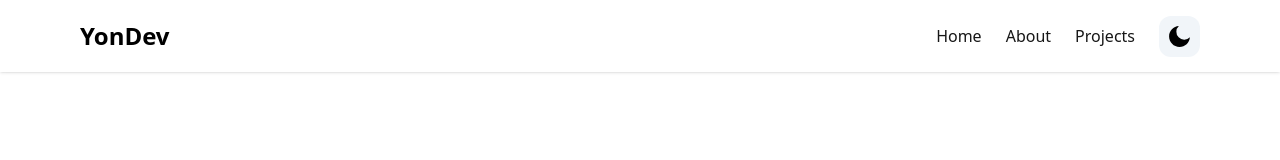
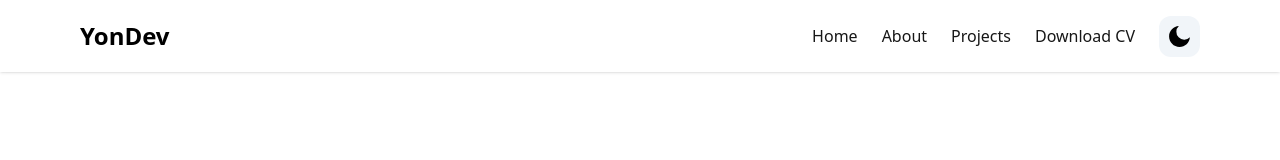
Before and after one commit to RianIhsan/MyWeb, a Next.js app: page / in a window 1280 px wide. Shown: the top 160 px of the page. Built offline with nearby package versions, Linux system fonts and the light colour scheme.

Commit message:
Add Nav | Download CV

```diff
--- a/components/Navbar.tsx
+++ b/components/Navbar.tsx
@@ -1,7 +1,7 @@
+
 "use client" // this is a client component
 import React from "react"
 import { useState } from "react"
-import { Link } from "react-scroll/modules"
 import { usePathname } from "next/navigation"
 import { useTheme } from "next-themes"
 import { RiMoonFill, RiSunLine } from "react-icons/ri"
@@ -10,6 +10,8 @@ import { IoMdMenu, IoMdClose } from "react-icons/io"
 interface NavItem {
   label: string
   page: string
+  external?: boolean
+  link?: string
 }
 
 const NAV_ITEMS: Array<NavItem> = [
@@ -25,6 +27,11 @@ const NAV_ITEMS: Array<NavItem> = [
     label: "Projects",
     page: "projects",
   },
+  {
+    label: "Download CV",
+    external: true,
+    link: "https://drive.google.com/file/d/1sYsbQQTrrfZG7D15MQCtg-tVKg-s2qrX/view",
+  },
 ]
 
 export default function Navbar() {
@@ -32,16 +39,25 @@ export default function Navbar() {
   const currentTheme = theme === "system" ? systemTheme : theme
   const pathname = usePathname()
   const [navbar, setNavbar] = useState(false)
+
+  const handleNavItemClick = (page: string, external?: boolean, link?: string) => {
+    if (external && link) {
+      // Open the CV link in a new tab
+      window.open(link, "_blank")
+    } else {
+      // Handle other navigation clicks
+      // You can add your logic here
+    }
+  }
+
   return (
     <header className="w-full mx-auto  px-4 sm:px-20 fixed top-0 z-50 shadow bg-white dark:bg-stone-900 dark:border-b dark:border-stone-600">
       <div className="justify-between md:items-center md:flex">
         <div>
           <div className="flex items-center justify-between py-3 md:py-5 md:block">
-            <Link to="home">
             <div className="container flex items-center space-x-2">
               <h2 className="text-2xl font-bold">YonDev</h2>
             </div>
-            </Link>
             <div className="md:hidden">
               <button
                 className="p-2 text-gray-700 rounded-md outline-none focus:border-gray-400 focus:border"
@@ -61,23 +77,35 @@ export default function Navbar() {
           >
             <div className="items-center justify-center space-y-8 md:flex md:space-x-6 md:space-y-0">
               {NAV_ITEMS.map((item, idx) => {
+                if (item.external && item.link) {
                   return (
-                  <Link
+                    <a
                       key={idx}
-                    to={item.page}
+                      href={item.link}
+                      target="_blank"
+                      rel="noopener noreferrer"
                       className={
                         "block lg:inline-block text-neutral-900  hover:text-neutral-500 dark:text-neutral-100"
                       }
-                    activeClass="active"
-                    spy={true}
-                    smooth={true}
-                    offset={-100}
-                    duration={500}
-                    onClick={() => setNavbar(!navbar)}
+                      onClick={() => handleNavItemClick(item.page, item.external, item.link)}
                     >
                       {item.label}
-                  </Link>
+                    </a>
                   )
+                } else {
+                  return (
+                    <a
+                      key={idx}
+                      href={`#${item.page}`}
+                      className={
+                        "block lg:inline-block text-neutral-900  hover:text-neutral-500 dark:text-neutral-100"
+                      }
+                      onClick={() => handleNavItemClick(item.page)}
+                    >
+                      {item.label}
+                    </a>
+                  )
+                }
               })}
               {currentTheme === "dark" ? (
                 <button
```
Lines whose indentation alone changed are shown as unchanged.
